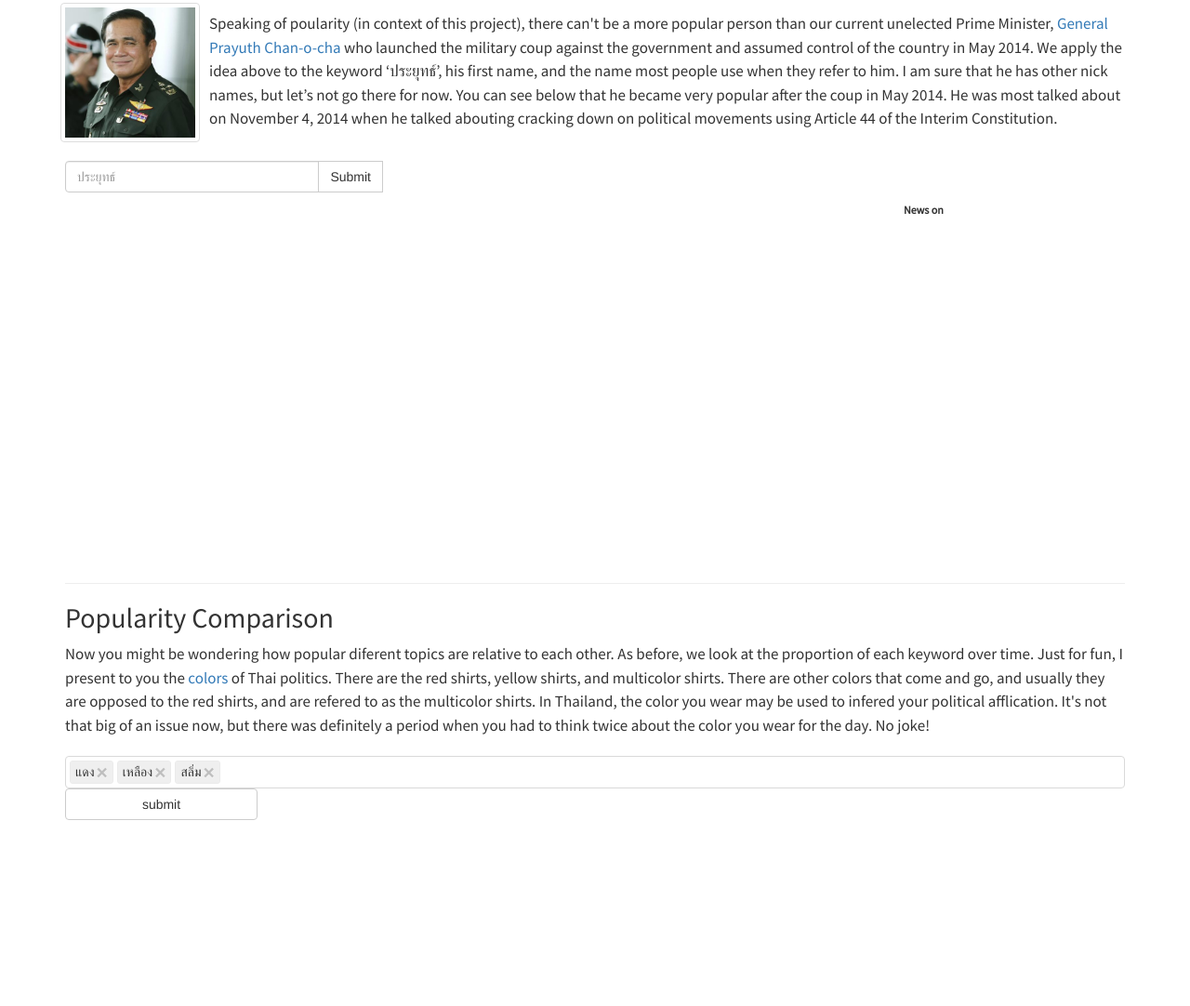
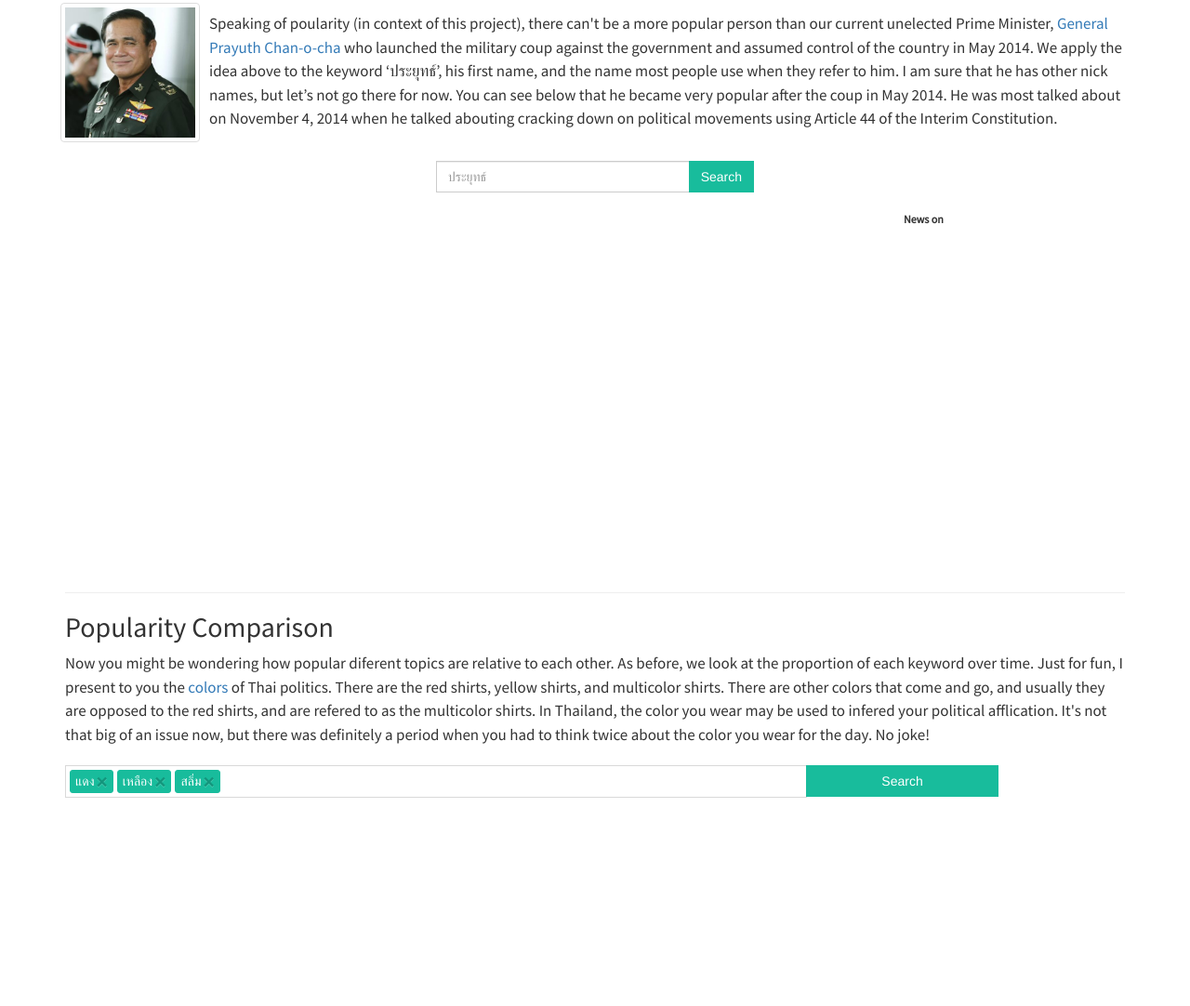
Before and after one commit to cvibhagool/politics-through-pantip, a website: page index.html in a window 1280 px wide. Shown: the part 1304-2386 px from the top of the page at 93% size. Drawn offline with nearby package versions, Linux system fonts and the light colour scheme; no server answers.

Commit message:
more styling

```diff
--- a/index.html
+++ b/index.html
@@ -8,6 +8,20 @@
     body, html{
       width: 100%;
       height: 100%;
+    }
+
+    input{
+      border-radius: 0px !important;
+    }
+
+    .select-search{
+      border-radius: 0px !important;
+    }
+
+    .btn{
+      color: #ffffff !important;
+      background-color: #18bc9c !important;
+      border-color: #18bc9c !important;
     }
 
     h1,h2,h3,h4,h5,h6,p,a,text{
@@ -176,14 +190,13 @@
 
       <div class = "single-posts" ng-controller="SingleCtrl" ng-init="init(['ประยุทธ์'])">
         <div class = "main">
-          <form class="input-group single-search" ng-submit="submit()">
+          <form class="input-group single-search" ng-submit="submit()" style="margin: 0 auto; margin-bottom:10px;">
             <input type="text" ng-model="text" name="text" class="form-control" placeholder="ประยุทธ์">
             <span class="input-group-btn">
-              <input ng-disabled="submitted" class="btn btn-default" type="submit" id="submit" value="Submit" />
+              <input ng-disabled="submitted" class="btn btn-default" type="submit" id="submit" value="Search" />
               <img ng-show="submitted" src="assets/dist/img/hourglass.svg">
             </span>
           </form>
-          <search-single data="data" cur-spike='curSpike'></search-single>
           <posts-single data="data" cur-spike='curSpike'></posts-single>
           <news data="data" cur-spike='curSpike'></news>
         </div>
@@ -199,6 +212,7 @@
 
       <div class = "multi-posts" ng-controller="MultiCtrl" ng-init="init(['แดง','เหลือง','สลิ่ม'])">
         <div class = "main">
+          <div class = "multi-input" class = "style:margin: 0 auto;">
             <oi-select
                 ng-model="searchBox"
                 multiple
@@ -207,12 +221,13 @@
                     saveTrigger: 'enter blur space . , ;'
                 }"
                 placeholder="Select"
-              style = ""
+                style = "width:70%; margin-right:0px;display:block;float:left"
             ></oi-select>
             <span class="input-group-btn">
-            <input ng-disabled="submitted" class="btn btn-default" ng-click = "submit()" value = "submit"/>
+              <input ng-disabled="submitted" class="btn btn-default" ng-click = "submit()" value = "Search"/>
               <img ng-show="submitted" src="assets/dist/img/hourglass.svg">
             </span>
+          </div>
           <posts-multiple data="data"></posts-multiple>
         </div>
       </div>
```
Lines whose indentation alone changed are shown as unchanged.
